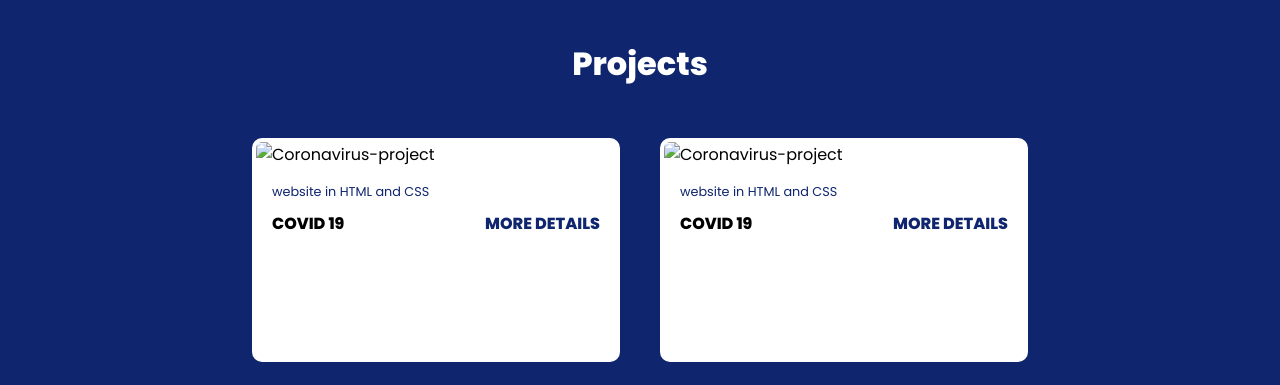
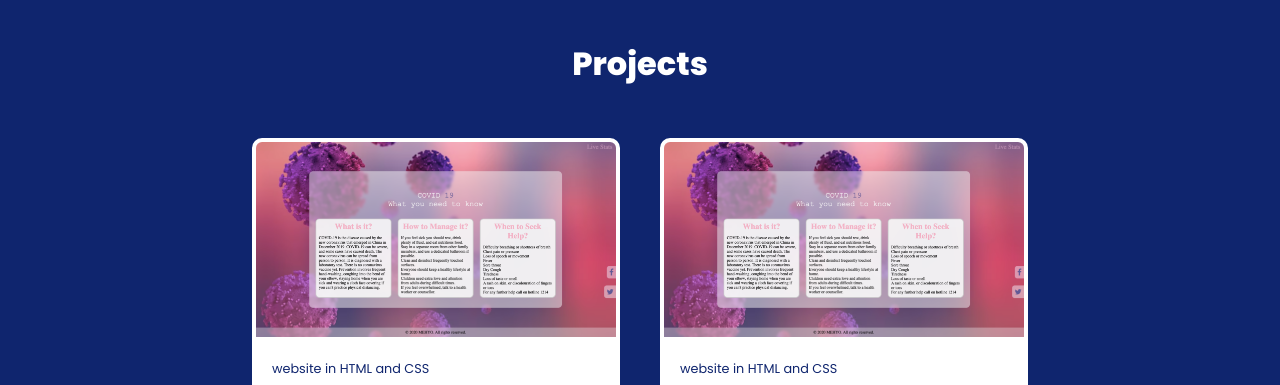
Before and after one commit to AbdulrhmanMehyo/AbdulrhmanMehyo, a plain HTML site: page index.html in a window 1280 px wide. Shown: the part 2000-2385 px from the top of the page. Drawn offline with Linux system fonts and the light colour scheme; the site is published under a folder, as on GitHub Pages, so addresses that start at the root find nothing.

Commit message:
Update index.html

```diff
--- a/index.html
+++ b/index.html
@@ -11,7 +11,7 @@
 
     <header>
 
-        <a href="#" class="logo"> <img alt="logo" src="/images/logo.png"  ></a>
+        <a href="#" class="logo"> <img alt="logo" src="./images/logo.png"  ></a>
         </nav>
         <nav class="navigation">
             <a href="#services">services</a>
@@ -77,7 +77,7 @@
         <div class="content">
             <div class="project-card">
                 <div class="project-image">
-                    <img alt="Coronavirus-project" src="/images/Coronavirus.png">
+                    <img alt="Coronavirus-project" src="./images/Coronavirus.png">
                 </div>
                 <div class="project-info">
                     <p class="project-category">website in HTML and CSS</p>
@@ -91,7 +91,7 @@
 
             <div class="project-card">
                 <div class="project-image">
-                    <img alt="Coronavirus-project" src="/images/Coronavirus.png">
+                    <img alt="Coronavirus-project" src="./images/Coronavirus.png">
                 </div>
                 <div class="project-info">
                     <p class="project-category">website in HTML and CSS</p>
```
